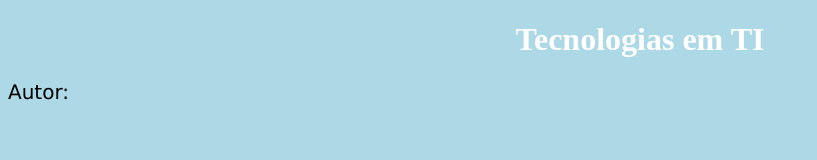
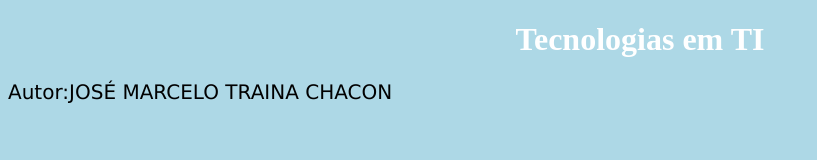
Before and after one commit to oflandesr/TecnologiasTI, a plain HTML site: page Index.html in a window 1280 px wide. Shown: the whole page, without its empty margins (0-817 px from the left). Drawn offline with Linux system fonts and the light colour scheme.

Commit message:
Acrescentando o nome do autor

```diff
--- a/Index.html
+++ b/Index.html
@@ -20,7 +20,7 @@
 	<body>
 
 		<h1>Tecnologias em TI</h1>
-		<p>Autor:</p>
+		<p>Autor:JOSÉ MARCELO TRAINA CHACON</p>
 
 	</body>
 </html>
```
